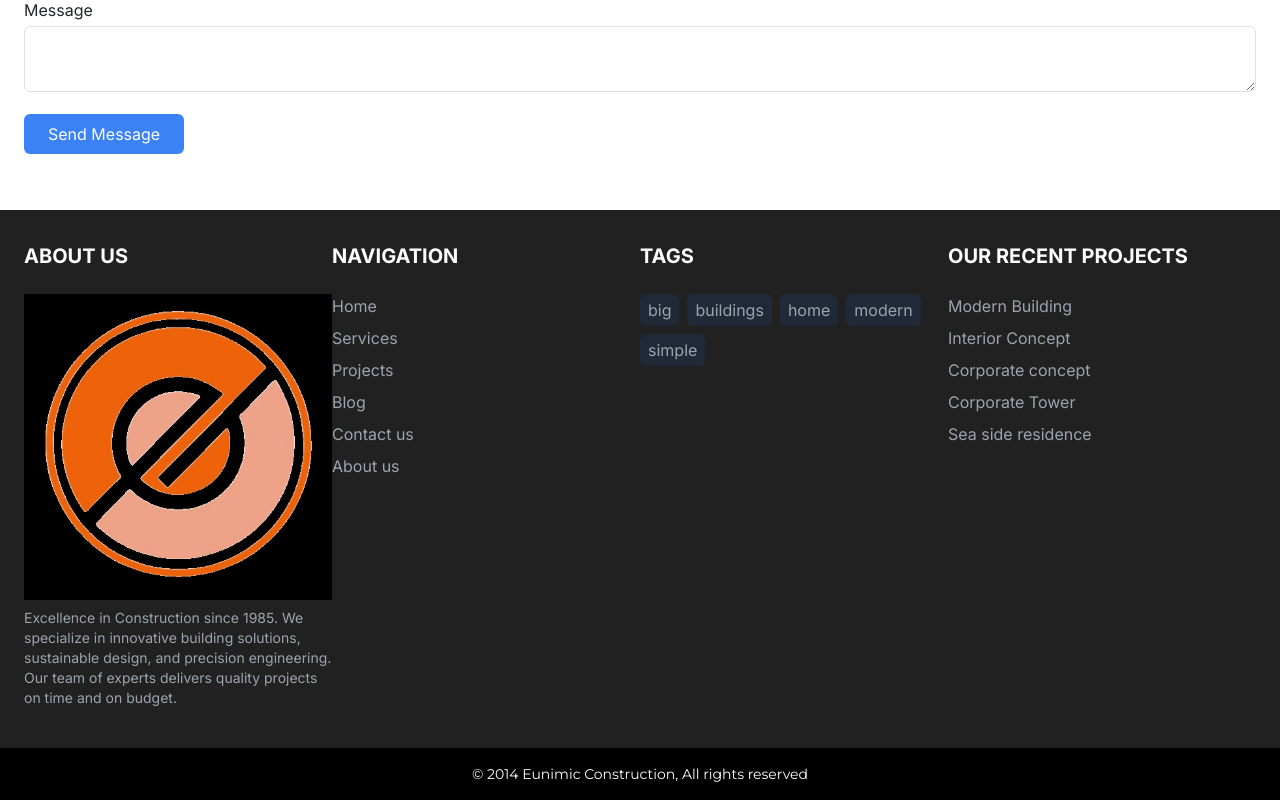
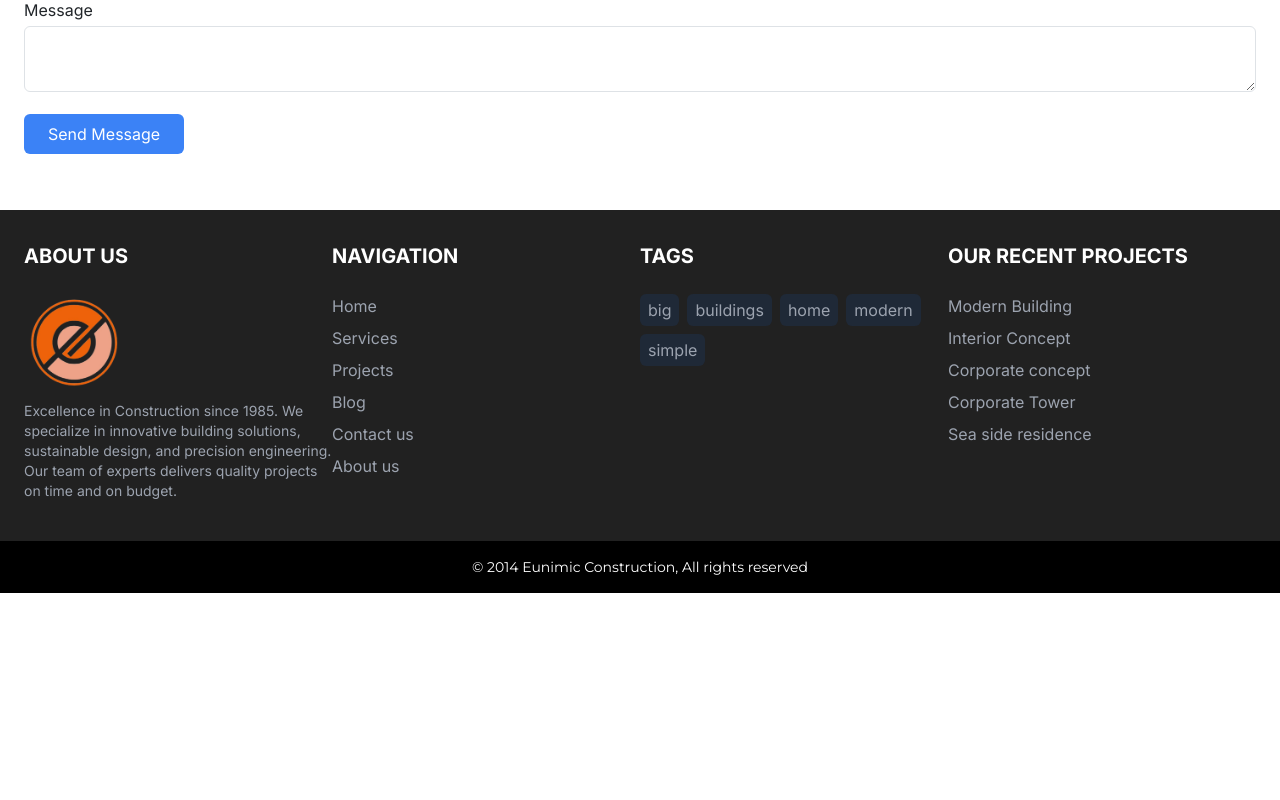
Before and after one commit to tobidechamp15/Eunimic-Construction, a Next.js app: page / in a window 1280 px wide. Shown: the part 3933-4733 px from the top of the page. After the commit the page ends 4526 px from the top, so only its background shows below. Built offline with nearby package versions, Linux system fonts and the light colour scheme.

Commit message:
dev changes

```diff
--- a/app/api/contact/route.js
+++ b/app/api/contact/route.js
@@ -28,7 +28,7 @@ export async function POST(request) {
       `, // plain text body
       html: `
          <div style="font-family: Arial, sans-serif; color: #333; background-color: #f9f9f9; padding: 20px; border: 1px solid #ddd; border-radius: 8px;">
-<img src="https://imgur.com/4bcTsIU">         <h2 style="color: #d35400; text-align: center; border-bottom: 2px solid #d35400; padding-bottom: 10px;">
+<img src="/public/assets/eunimic.png">         <h2 style="color: #d35400; text-align: center; border-bottom: 2px solid #d35400; padding-bottom: 10px;">
           Eunimic Construction</h2>
           <p style="font-size: 16px; color: #333;">You have received a new message from your website contact form:</p>
           <div style="background-color: #ffffff; padding: 15px; border: 1px solid #ddd; border-radius: 8px;">
--- a/components/Footer.jsx
+++ b/components/Footer.jsx
@@ -1,6 +1,6 @@
 import Image from 'next/image';
 import Link from 'next/link';
-import logo from '../public/assets/eunimic.jpeg';
+import logo from '../public/assets/eunimic.png';
 
 const Footer = () => {
   return (
@@ -8,7 +8,7 @@ const Footer = () => {
       <div className="md:container mx-auto px-4 flex flex-wrap justify-between">
         <div className="w-full md:w-1/4 mb-6 md:mb-0">
           <h3 className="text-xl font-bold mb-4">ABOUT US</h3>
-          <Image src={logo} />
+          <Image src={logo} className="w-[100px]" />
           <p className="text-gray-400 text-sm py-2">
             Excellence in Construction since 1985. We specialize in innovative
             building solutions, sustainable design, and precision engineering.
```
Also changed, not shown: public/assets/eunimic.jpg (added).
